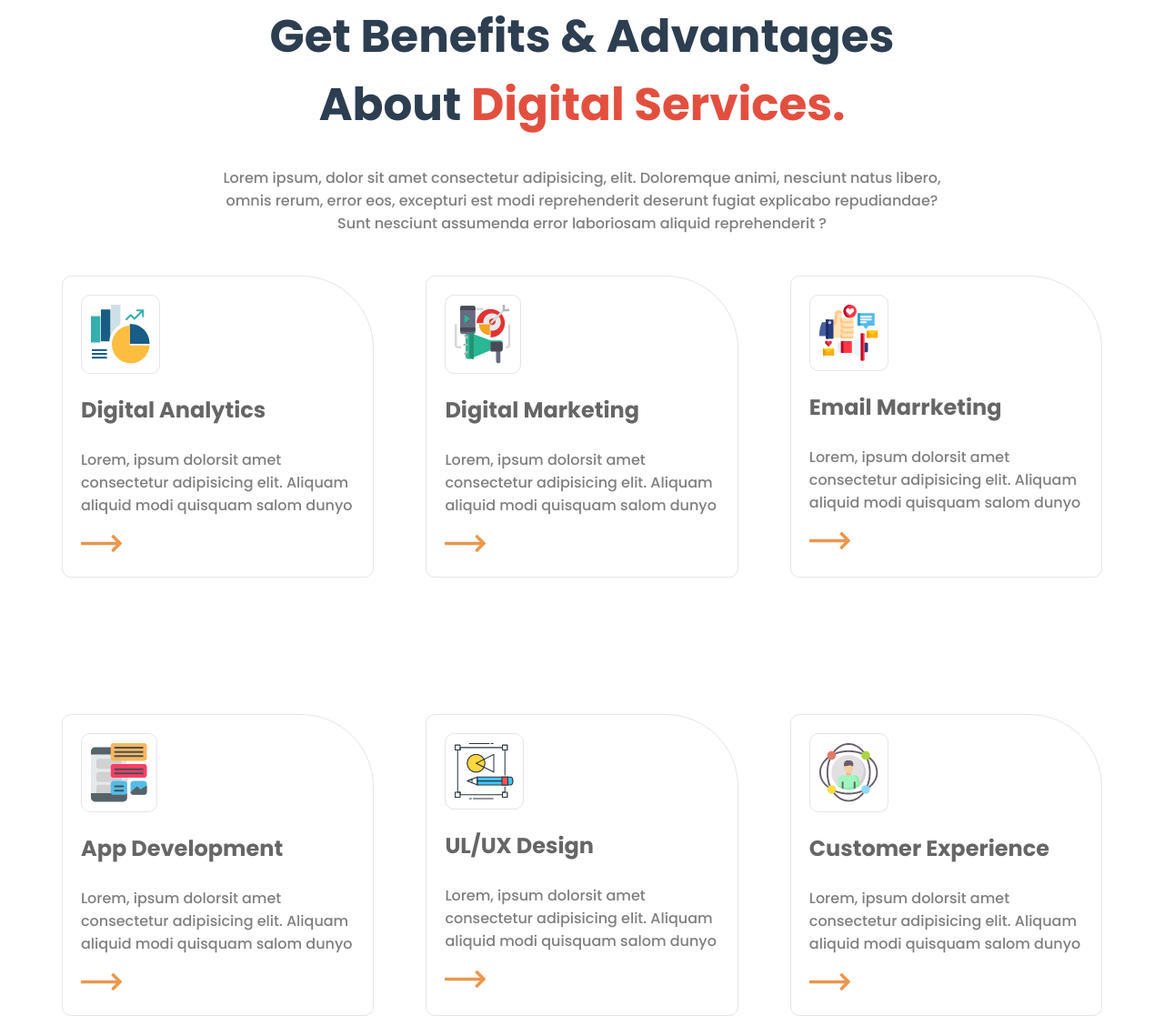
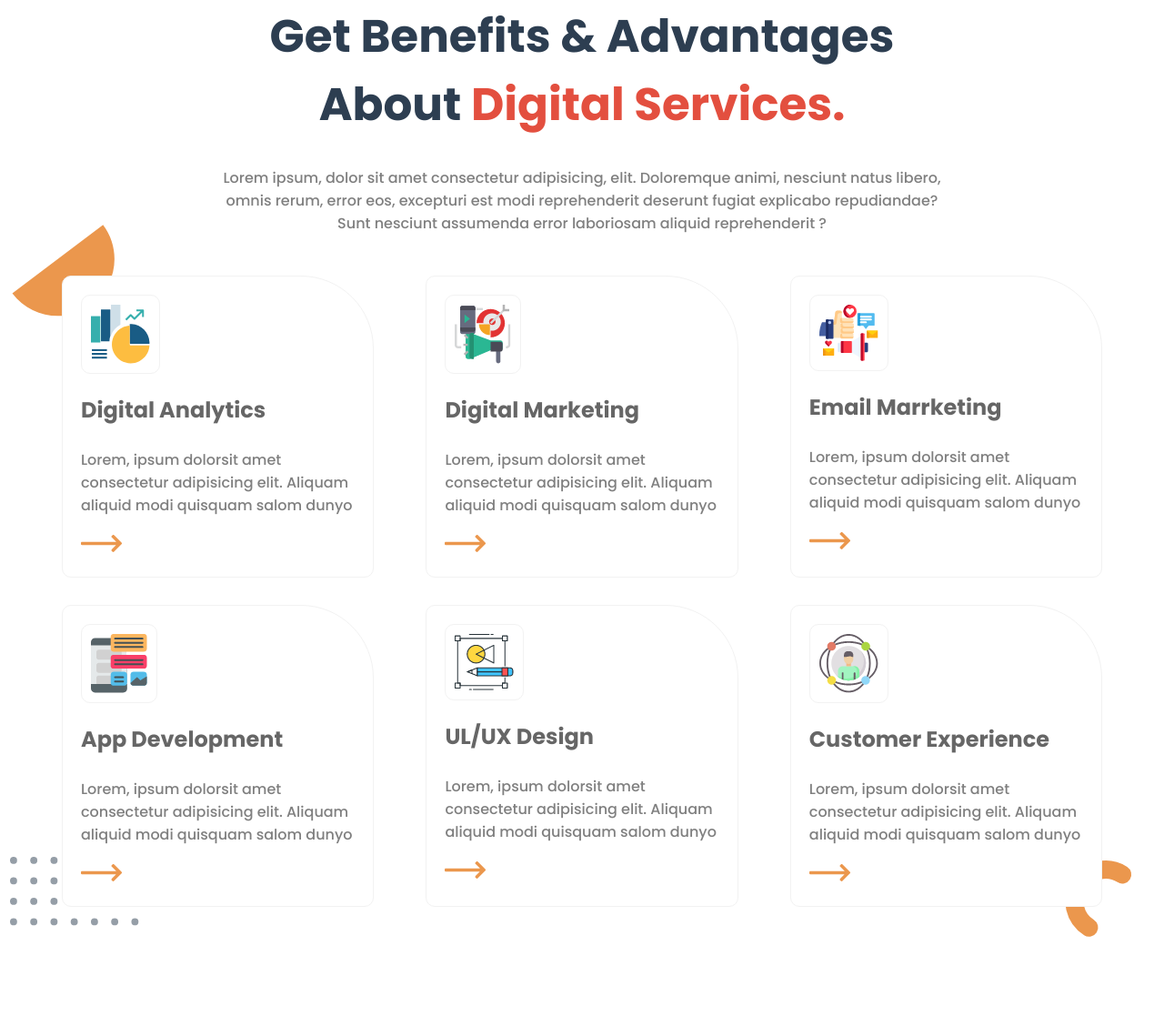
Before and after one commit to Abbos782/D.Agency, a plain HTML site: page index.html in a window 1280 px wide. Shown: the part 810-1927 px from the top of the page at 91% size. After the commit the page ends 1849 px from the top, so only its background shows below. Drawn offline with Linux system fonts and the light colour scheme.

Commit message:
add servies section

```diff
--- a/css/style.css
+++ b/css/style.css
@@ -142,6 +142,27 @@ body{
 	width: 65px;
 	z-index: -20;
 }
+ .services>.container{
+ 	position: relative;
+ }
+ .photo__top{
+ 	position: absolute;
+ 	z-index: -10;
+ 	top: 27%;
+ 	left: -5%;
+ }
+ .photo__left{
+    position: absolute;
+    z-index: -15;
+    bottom: -2%;
+    left: -5%;
+ }
+ .photo__right{
+    position: absolute;
+    z-index: -15;
+    bottom: -4%;
+    right: -5%;
+ }
 
 .services__header{
 	width: 100%;
@@ -173,20 +194,25 @@ body{
 	padding: 30px 0;
 	color: rgba(0,0,0,0.5);
 }
-.services__body{
+.services__body,.services__body1{
 	padding-top: 150px;
 	display: flex;
 	justify-content: space-between;
+}
+.services__body1{
+	padding-top: 30px;
+
 }
 
 .services__body__box{
 	padding: 20px;
 	width: 30%;
-	border:1px solid #E5E5E5;
+	border:1px solid #F2F2F2;
 	border-radius: 10px 80px 10px 10px;
+	background-color: #fff;
 }
 .services__body__box__img{
-	border:1px solid #E5E5E5;
+	border:1px solid #F2F2F2;
 	padding: 10px;
 	border-radius: 10px;
 }
--- a/index.html
+++ b/index.html
@@ -73,7 +73,7 @@
 
 	    	  	     	  </div>
 	    	  	     </div>
-	    	  	      <div class="services__body">
+	    	  	      <div class="services__body1">
 	    	  	     	  <div class="services__body__box">
 	    	  	     	  	  <img  class="services__body__box__img" src="img/App Development.png" alt="analytics.png">
 	    	  	     	  	    <h2 class="services__body__box__title">App Development</h2>
@@ -102,6 +102,9 @@
 
 	    	  	     	  </div>
 	    	  	     </div>
+	    	  	    <img class="photo__top" src="img/XMLID_59_.png" alt="XMLID_59_">
+	    	  	     <img class="photo__left" src="img/Group 814.png" alt="XMLID_59_">
+	    	  	      <img class="photo__right" src="img/XMLID_43_.png" alt="XMLID_59_">
 	    	  </div>
 	    </section>
 
```
